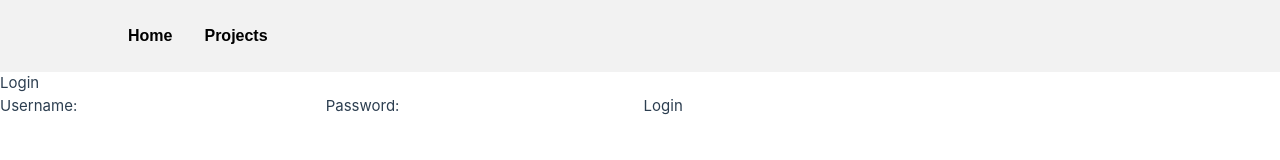
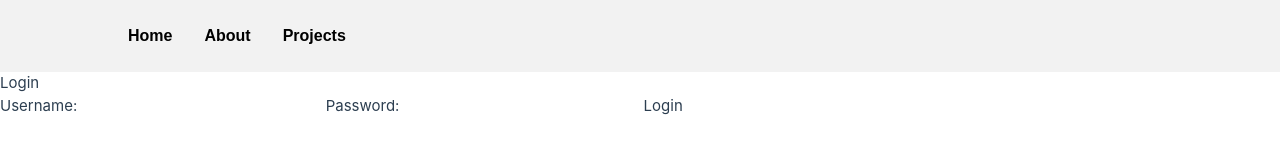
Before and after one commit to Fienw3/portfolio_2, a Vue app: page /login in a window 1280 px wide. Shown: the top 160 px of the page. Built offline with nearby package versions, Linux system fonts and the light colour scheme; no server answers; a web font is replaced by a local one.

Commit message:
About page created

```diff
--- a/src/App.vue
+++ b/src/App.vue
@@ -45,6 +45,7 @@ let logOut = () => {
 
         <div class="nav-sitelinks lg:w-2/5 md:w-2/5 sm:w-3-5 sm:text-xs">
             <RouterLink to="/">Home</RouterLink>
+            <RouterLink to="/about">About</RouterLink>
             <RouterLink to="/projects">Projects</RouterLink>
             <RouterLink v-if="isLoggedIn" to="/addprojects">Add projects</RouterLink>
 
@@ -102,6 +103,7 @@ nav  {
 .nav-sitelinks {
   display: flex;
   font-size: 1rem;
+  width: 100%;
 }
 
 nav a {
--- a/src/router/index.js
+++ b/src/router/index.js
@@ -12,7 +12,7 @@ const router = createRouter({
     },
     {
       path: '/addprojects',
-      name: 'about',
+      name: 'addprojects',
       // route level code-splitting
       // this generates a separate chunk (About.[hash].js) for this route
       // which is lazy-loaded when the route is visited.
@@ -43,6 +43,11 @@ const router = createRouter({
       path: '/projectdetail/:id',
       name: 'projectdetail',
       component: () => import('../views/ProjectDetailView.vue')
+    },
+    {
+      path: '/about',
+      name: 'about',
+      component: () => import('../views/AboutView.vue')
     }
   ]
 })
--- /dev/null
+++ b/src/views/AboutView.vue
@@ -0,0 +1,15 @@
+<template>
+
+</template>
+
+
+
+<script setup>
+
+</script>
+
+
+
+<style>
+
+</style>
--- a/src/views/AddProjectsView.vue
+++ b/src/views/AddProjectsView.vue
@@ -44,13 +44,9 @@ onMounted(() => {
 
 
 const {
-  projects,
   getProjectsData,
-  firebaseDeleteSingleItem,
   firebaseAddSingleItem ,
   AddProjectData,
-  firebaseUpdateSingleItem,
-  UpdateProductData,
 
 } = useProjects();
 
```
